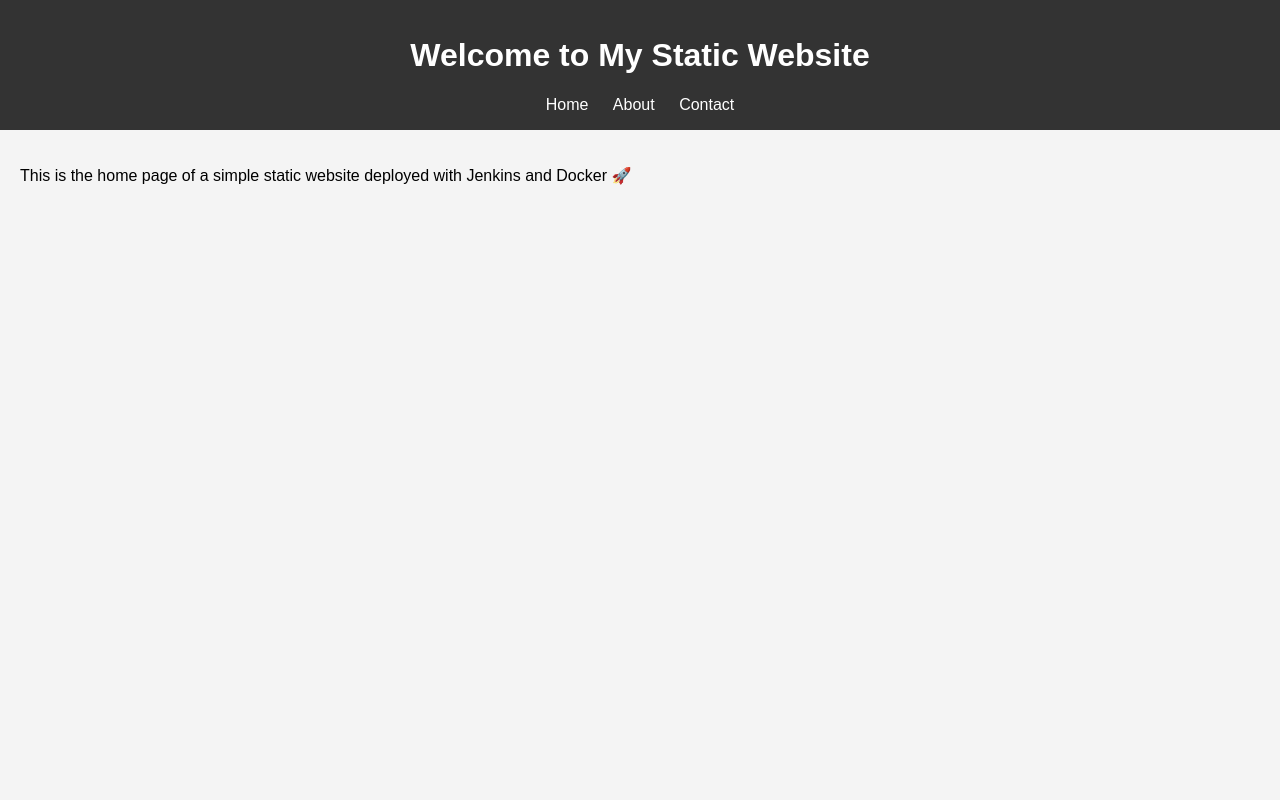
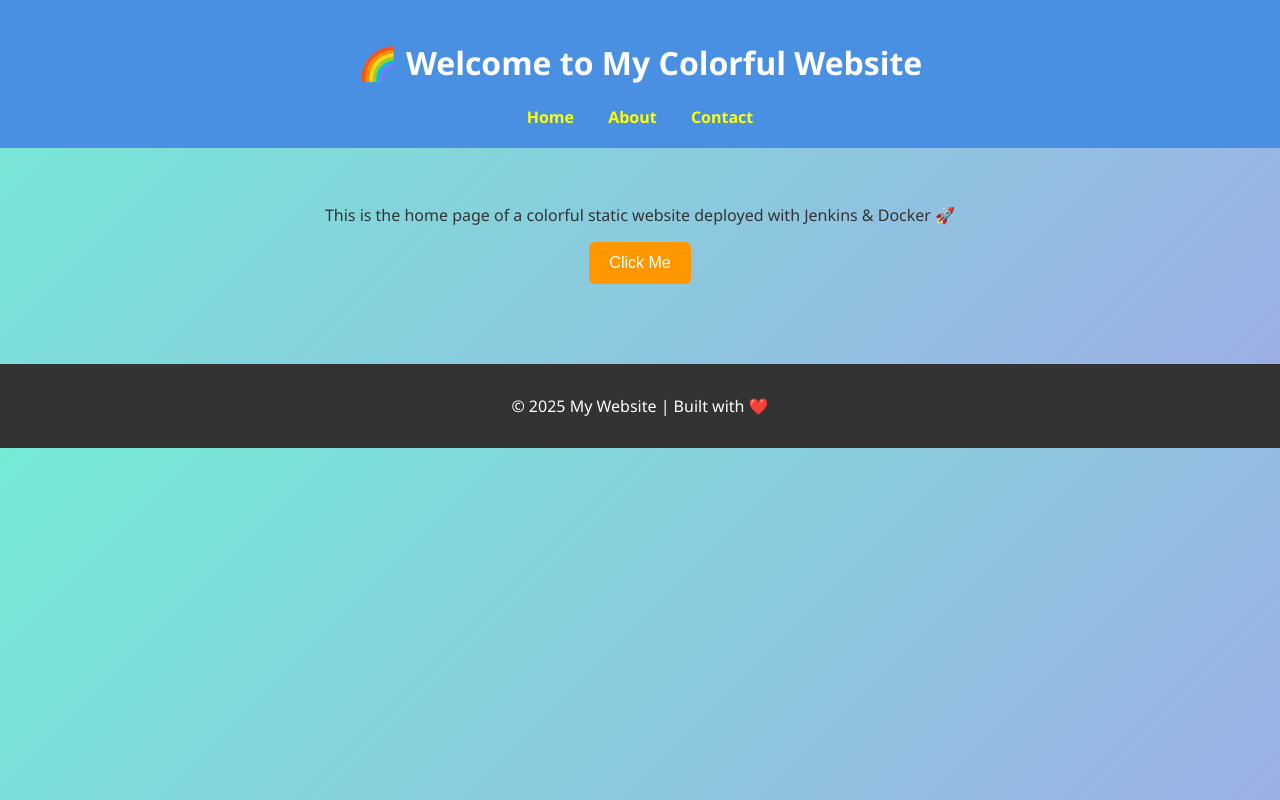
Before and after one commit to pavanimadhavarapu/staticwebsite, a plain HTML site: page src/index.html in a window 1280 px wide. Drawn offline with Linux system fonts and the light colour scheme.

Commit message:
create a staticwebsite

```diff
--- a/src/index.html
+++ b/src/index.html
@@ -3,12 +3,12 @@
 <head>
   <meta charset="UTF-8">
   <meta name="viewport" content="width=device-width, initial-scale=1.0">
-  <title>Home | Static Website</title>
+  <title>Home | My Website</title>
   <link rel="stylesheet" href="style.css">
 </head>
 <body>
   <header>
-    <h1>Welcome to My Static Website</h1>
+    <h1>🌈 Welcome to My Colorful Website</h1>
     <nav>
       <a href="index.html">Home</a>
       <a href="about.html">About</a>
@@ -16,8 +16,12 @@
     </nav>
   </header>
   <main>
-    <p>This is the home page of a simple static website deployed with Jenkins and Docker 🚀</p>
+    <p>This is the home page of a colorful static website deployed with Jenkins & Docker 🚀</p>
+    <button onclick="showAlert()">Click Me</button>
   </main>
+  <footer>
+    <p>© 2025 My Website | Built with ❤️</p>
+  </footer>
   <script src="script.js"></script>
 </body>
 </html>
--- a/src/script.js
+++ b/src/script.js
@@ -1,3 +1,3 @@
-document.addEventListener("DOMContentLoaded", () => {
-  console.log("Static Website Loaded ✅");
-});
+function showAlert() {
+  alert("🚀 Jenkins + Docker Deployment Successful!");
+}
--- a/src/style.css
+++ b/src/style.css
@@ -1,23 +1,56 @@
 body {
-  font-family: Arial, sans-serif;
+  font-family: 'Segoe UI', Tahoma, Geneva, Verdana, sans-serif;
+  background: linear-gradient(135deg, #74ebd5 0%, #9face6 100%);
   margin: 0;
   padding: 0;
-  background: #f4f4f4;
+  color: #333;
 }
 
 header {
-  background: #333;
-  color: #fff;
-  padding: 1em;
+  background-color: #4a90e2;
+  color: white;
+  padding: 20px;
   text-align: center;
 }
 
 nav a {
-  color: #fff;
-  margin: 0 10px;
+  margin: 0 15px;
+  color: yellow;
   text-decoration: none;
+  font-weight: bold;
+}
+
+nav a.active {
+  border-bottom: 2px solid yellow;
+}
+
+nav a:hover {
+  text-decoration: underline;
 }
 
 main {
-  padding: 20px;
+  padding: 40px;
+  text-align: center;
 }
+
+button {
+  background-color: #ff9800;
+  color: white;
+  padding: 12px 20px;
+  border: none;
+  border-radius: 6px;
+  cursor: pointer;
+  font-size: 16px;
+}
+
+button:hover {
+  background-color: #e68900;
+}
+
+footer {
+  margin-top: 40px;
+  background-color: #333;
+  color: white;
+  padding: 15px;
+  text-align: center;
+}
```
Also changed, not shown: src/about.html (+6 -4 lines), src/contact.html (+7 -9 lines).
